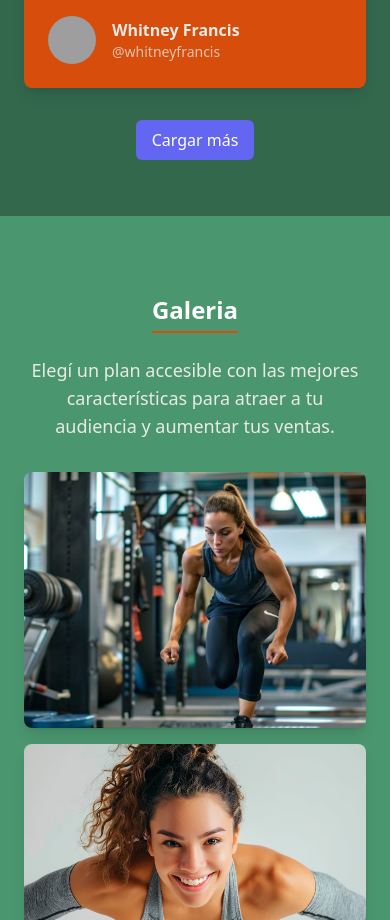
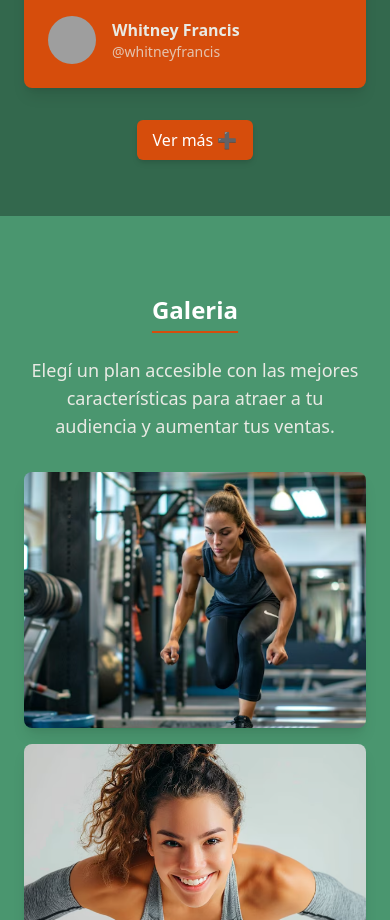
Before and after one commit to tedelcopp/Rugel-Fitness-, a Next.js app: page / in a window 390 px wide. Shown: the part 4380-5300 px from the top of the page. Built offline with nearby package versions, Linux system fonts and the light colour scheme; grey boxes are pictures that could not be loaded.

Commit message:
Responsive - Component Hero

```diff
--- a/src/app/components/Hero.tsx
+++ b/src/app/components/Hero.tsx
@@ -39,7 +39,7 @@ export default function Hero() {
           </div>
           <div className="hidden lg:flex lg:gap-x-12">
             {navigation.map((item) => (
-              <a key={item.name} href={item.href} className="text-sm font-semibold leading-6 text-gray-900 dark:text-gray-100">
+              <a key={item.name} href={item.href} className="text-lg font-bold leading-6 text-gray-900 dark:text-gray-100 hover:underline hover:text-indigo-600" style={{ textUnderlineOffset: '8px' }}>
                 {item.name}
               </a>
             ))}
@@ -78,7 +78,8 @@ export default function Hero() {
           <a
             key={item.name}
             href={item.href}
-                      className="-mx-3 block rounded-lg px-3 py-2 text-base font-semibold leading-7 text-gray-900 dark:text-gray-100 hover:bg-gray-50 dark:hover:bg-gray-700"
+            onClick={() => setMobileMenuOpen(false)} // Cierra el menú al hacer clic
+            className="-mx-3 block rounded-lg px-3 py-2 text-lg font-bold leading-7 text-gray-900 dark:text-gray-100 hover:bg-gray-50 dark:hover:bg-gray-700"
           >
             {item.name}
           </a>
@@ -87,6 +88,7 @@ export default function Hero() {
     </div>
   </div>
 </DialogPanel>
+
         </Dialog>
       </header>
 
--- a/src/app/components/Testimonials.tsx
+++ b/src/app/components/Testimonials.tsx
@@ -86,12 +86,12 @@ export default function Testimonials() {
       </div>
       {visibleTestimonials < testimonials.length && (
         <div className="mt-8 text-center">
-          <button
-            onClick={loadMore}
-            className="rounded-md bg-indigo-500 px-4 py-2 text-white hover:bg-indigo-600 dark:bg-indigo-600 dark:hover:bg-indigo-500"
-          >
-            Cargar más
-          </button>
+      <button
+  onClick={loadMore}
+  className="rounded-md bg-[#D64D0C] px-4 py-2 text-white transition-transform duration-300 hover:-translate-y-1 shadow-md"
+>
+  Ver más ➕
+</button>
         </div>
       )}
     </section>
```
Lines whose indentation alone changed are shown as unchanged.
